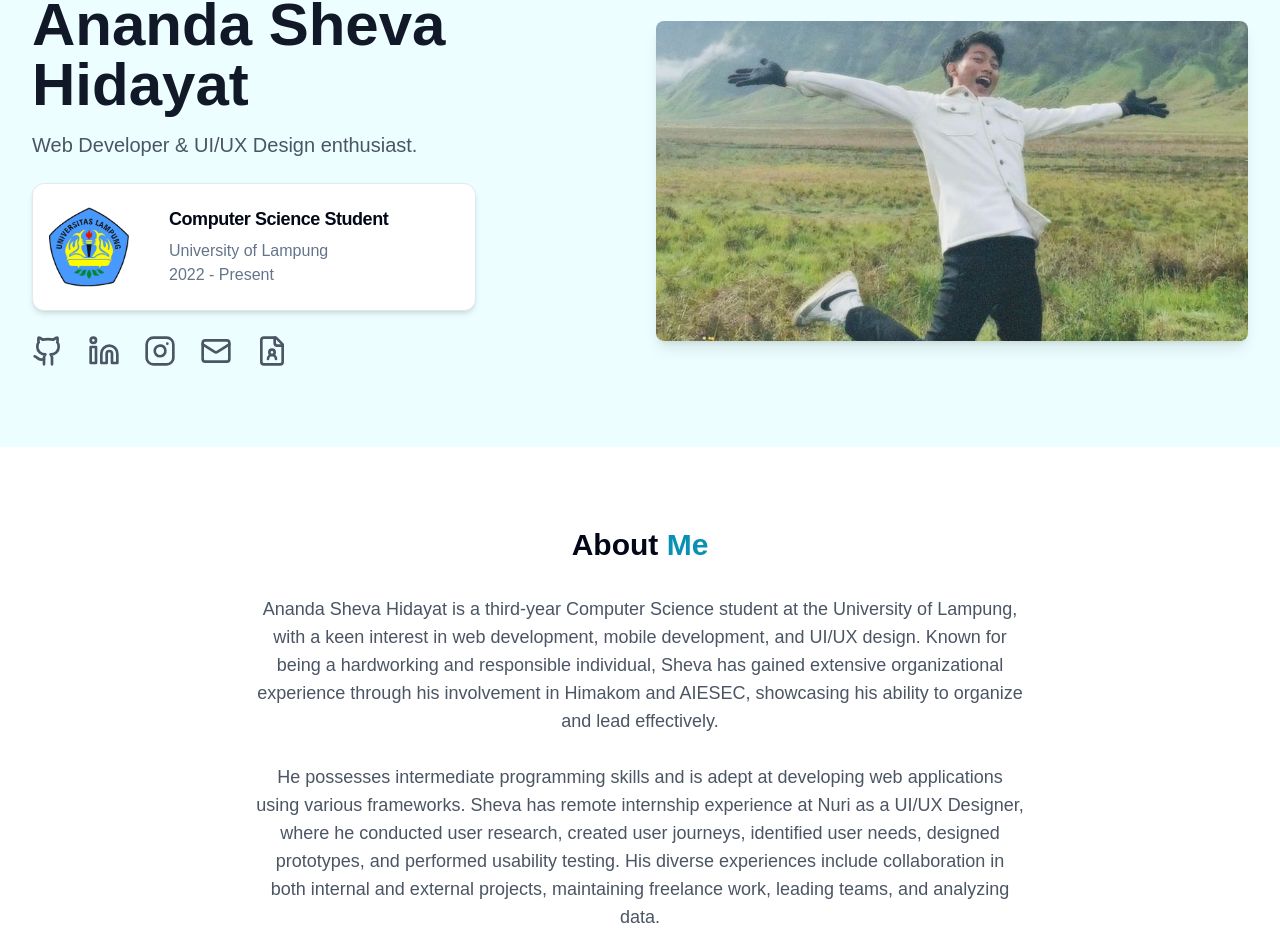
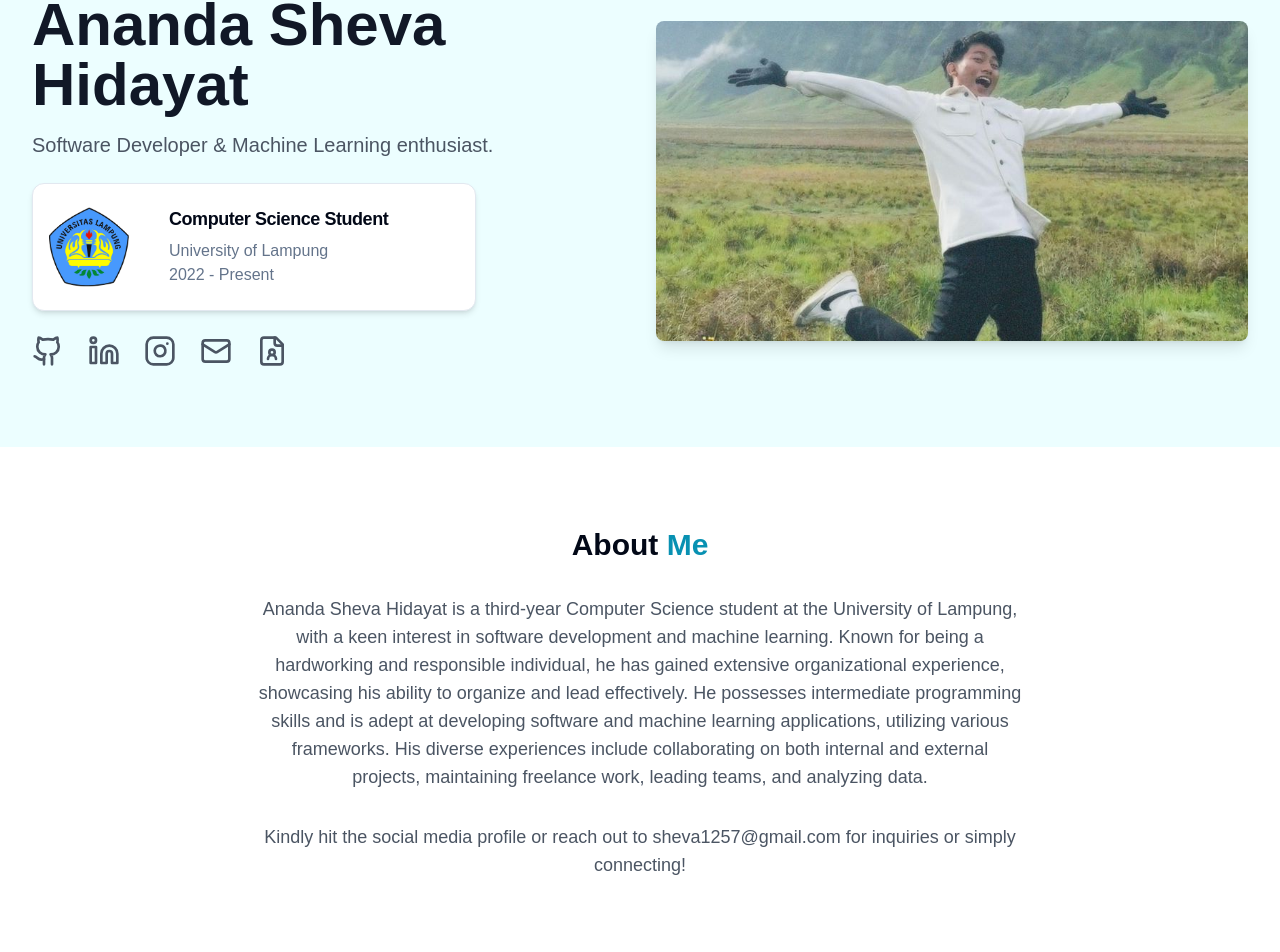
Before and after one commit to AnandaSheva/personal-website, a Next.js app: page / in a window 1280 px wide. Shown: the part 149-1101 px from the top of the page. Built offline with nearby package versions, Linux system fonts and the light colour scheme.

Commit message:
update about me section

```diff
--- a/src/app/page.tsx
+++ b/src/app/page.tsx
@@ -109,6 +109,12 @@ const Portfolio = () => {
       Link: <a href="https://sistem-pakar-skintology.vercel.app/" target="_blank">More</a>
     },
     {
+      title: "F1 One Lap Prediction",
+      tech: "Python, Pandas, PyTorch, NumPy, Streamlit",
+      Image: "/images/8.png",
+      Link: <a href="https://github.com/AnandaSheva/data-analysis-of-F1" target="_blank">More</a>
+    },
+    {
       title: "Toolventory",
       tech: "HTML, CSS, PHP",
       Image: "/images/5.png",
@@ -186,7 +192,7 @@ const Portfolio = () => {
   <div className="grid grid-cols-1 md:grid-cols-2 gap-8 items-center">
     <div>
       <h1 className="text-4xl md:text-6xl font-bold text-gray-900">Ananda Sheva Hidayat</h1>
-      <p className="mt-4 text-xl text-gray-600">Web Developer & UI/UX Design enthusiast.</p> <br />
+      <p className="mt-4 text-xl text-gray-600">Software Developer & Machine Learning enthusiast.</p> <br />
       <Card className="flex flex-row items-center rounded-xl shadow-md px-4 py-2 h-auto max-w-xl w-full md:w-3/4 lg:h-32 transform hover:scale-105 duration-300" >
   <div className="w-16 h-16 md:w-20 md:h-20 mr-4">
     <img src="images/unila.png" alt="unila" className="object-contain w-full h-full" />
@@ -212,17 +218,23 @@ const Portfolio = () => {
     </div>
   </div>
 </div>
+
       </section>
-
-
       {/* About Section */}
       <section id="about" className="bg-white py-20">
         <div className="max-w-7xl mx-auto px-4 sm:px-6 lg:px-8">
           <h2 className="text-3xl font-bold text-center mb-8">About <span className='text-cyan-600'>Me</span></h2>
           <p className="text-lg text-gray-600 max-w-3xl mx-auto">
             <center>
-            Ananda Sheva Hidayat is a third-year Computer Science student at the University of Lampung, with a keen interest in web development, mobile development, and UI/UX design. Known for being a hardworking and responsible individual, Sheva has gained extensive organizational experience through his involvement in Himakom and AIESEC, showcasing his ability to organize and lead effectively.
-             <br/> <br /> He possesses intermediate programming skills and is adept at developing web applications using various frameworks. Sheva has remote internship experience at Nuri as a UI/UX Designer, where he conducted user research, created user journeys, identified user needs, designed prototypes, and performed usability testing. His diverse experiences include collaboration in both internal and external projects, maintaining freelance work, leading teams, and analyzing data.
+            Ananda Sheva Hidayat is a third-year Computer Science student at the University of Lampung, with a keen interest in software development and machine learning.
+Known for being a hardworking and responsible individual, he has gained extensive organizational experience, showcasing his ability to organize and lead effectively.
+He possesses intermediate programming skills and is adept at developing software and machine learning applications, utilizing various frameworks.
+His diverse experiences include collaborating on both internal and external projects, maintaining freelance work, leading teams, and analyzing data.
+            </center>
+          </p>
+          <p className="text-lg text-gray-600 max-w-3xl mx-auto">
+            <center className='pt-8'>
+            Kindly hit the social media profile or reach out to sheva1257@gmail.com for inquiries or simply connecting!
             </center>
           </p>
         </div>
```
Also changed, not shown: public/images/8.png (added).
